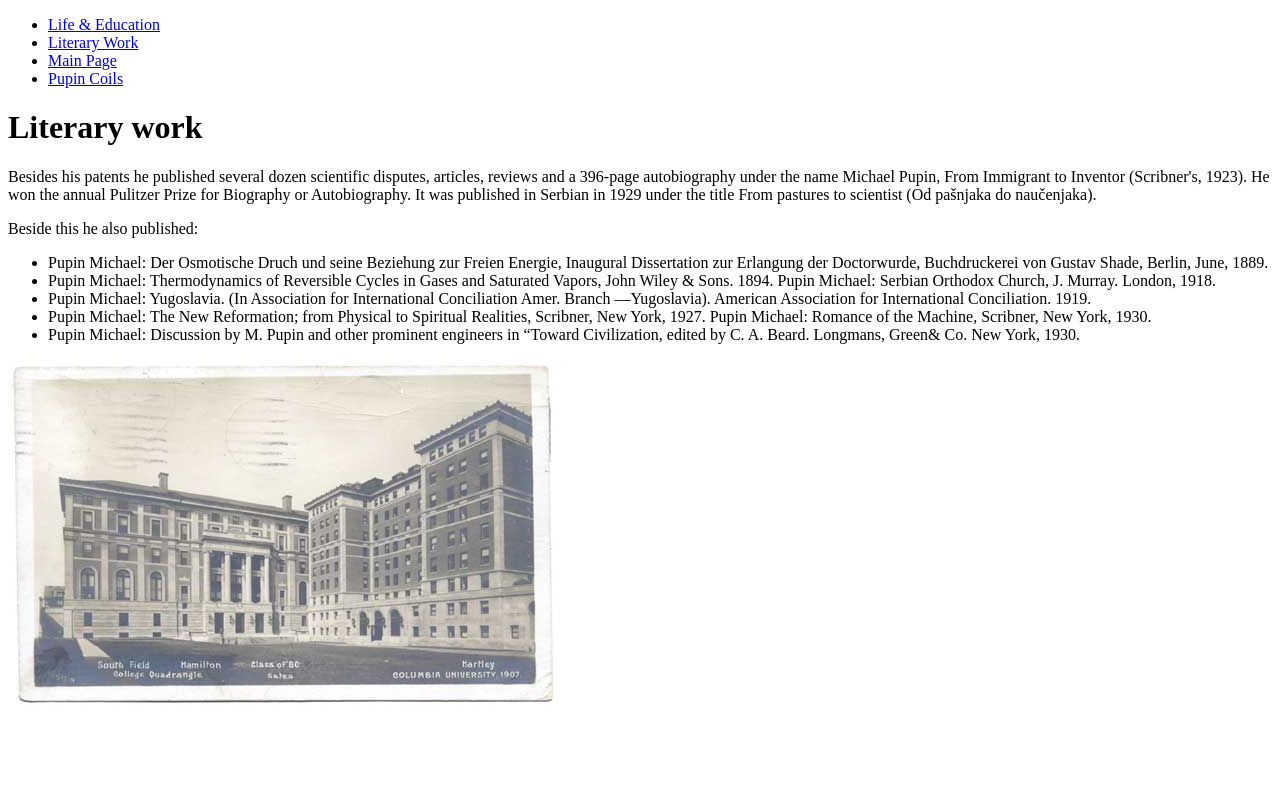
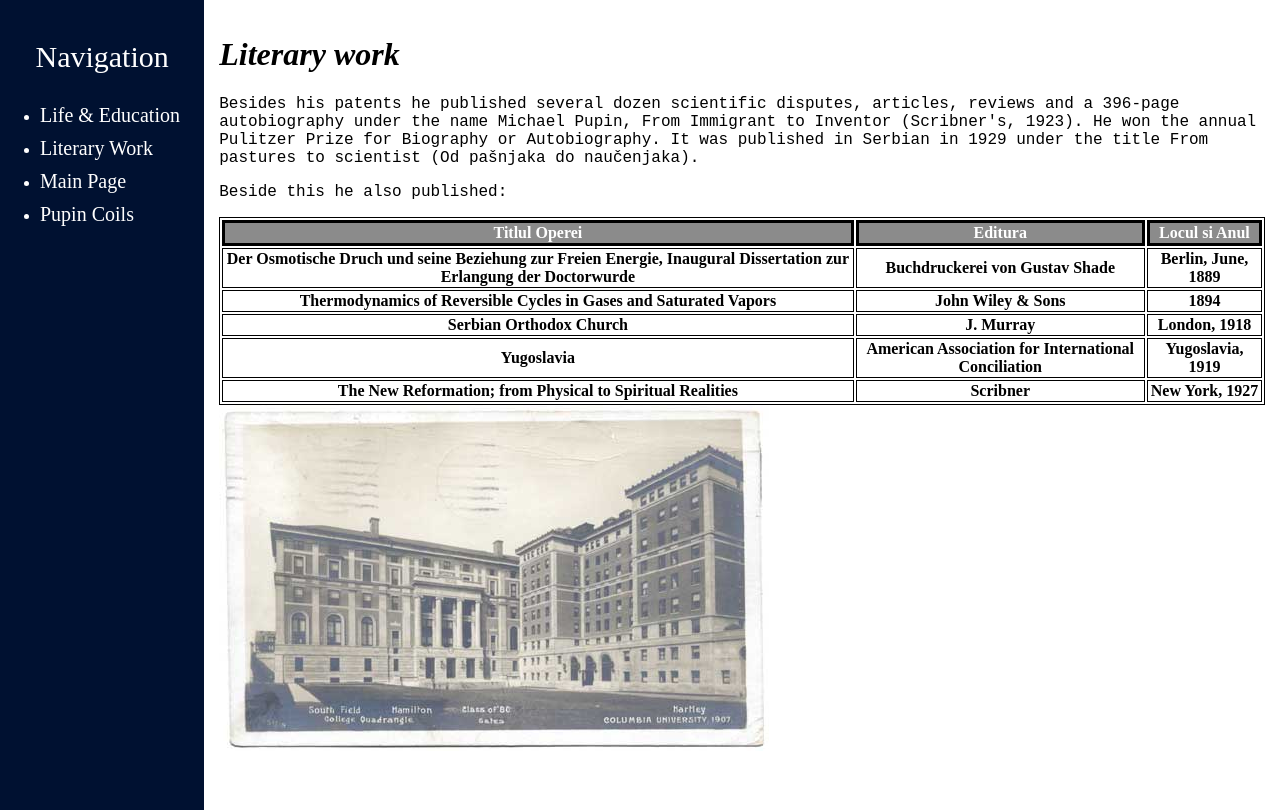
Before and after one commit to VladMesesan/LinkAcademy-HW, a plain HTML site: page HTML&CSS2/literary.html in a window 1280 px wide. Drawn offline with Linux system fonts and the light colour scheme.

Commit message:
Modifief assignment 2 for assignment 3

```diff
--- a/HTML&CSS2/literary.html
+++ b/HTML&CSS2/literary.html
@@ -5,50 +5,69 @@
     <meta charset="UTF-8">
     <meta http-equiv="X-UA-Compatible" content="IE=edge">
     <meta name="viewport" content="width=device-width, initial-scale=1.0">
+    <link rel="stylesheet" href="styles.css">
     <title>Literary Work</title>
 </head>
 
 <body>
+    <div class="side-nav">
+        <p>Navigation</p>
         <ul>
             <li><a href="lifeAndEducation.html">Life & Education</a></li>
             <li><a href="literary.html">Literary Work</a></li>
             <li><a href="main.html">Main Page</a></li>
             <li><a href="pupin-coils.html">Pupin Coils</a></li>
         </ul>
-
+    </div>
+    <div class="main-content-literary main-content">
         <h1>Literary work</h1>
 
         <p>Besides his patents he published several dozen scientific disputes, articles, reviews and a 396-page
             autobiography under
             the name Michael Pupin, From Immigrant to Inventor (Scribner's, 1923). He won the annual Pulitzer Prize for
             Biography or
-        Autobiography. It was published in Serbian in 1929 under the title From pastures to scientist (Od pašnjaka do
+            Autobiography. It was published in Serbian in 1929 under the title From pastures to scientist (Od pašnjaka
+            do
             naučenjaka).</p>
 
         <p>Beside this he also published:</p>
 
-    <ul>
-        <li>Pupin Michael: Der Osmotische Druch und seine Beziehung zur Freien Energie, Inaugural Dissertation zur
-            Erlangung
-            der
-            Doctorwurde, Buchdruckerei von Gustav Shade, Berlin, June, 1889.</li>
-
-        <li>Pupin Michael: Thermodynamics of Reversible Cycles in Gases and Saturated Vapors, John Wiley & Sons. 1894.
-            Pupin Michael: Serbian Orthodox Church, J. Murray. London, 1918.</li>
-
-        <li>Pupin Michael: Yugoslavia. (In Association for International Conciliation Amer. Branch —Yugoslavia).
-            American
-            Association for International Conciliation. 1919.</li>
-
-        <li>Pupin Michael: The New Reformation; from Physical to Spiritual Realities, Scribner, New York, 1927.
-            Pupin Michael: Romance of the Machine, Scribner, New York, 1930.</li>
-
-        <li>Pupin Michael: Discussion by M. Pupin and other prominent engineers in “Toward Civilization, edited by C. A.
-            Beard.
-            Longmans, Green& Co. New York, 1930.</li>
-    </ul>
+        <table>
+            <tr class="table-header">
+                <th>Titlul Operei</th>
+                <th>Editura</th>
+                <th>Locul si Anul</th>
+            </tr>
+            <tr>
+                <th>Der Osmotische Druch und seine Beziehung zur Freien Energie, Inaugural Dissertation zur Erlangung
+                    der Doctorwurde</th>
+                <th>Buchdruckerei von Gustav Shade</th>
+                <th>Berlin, June, 1889</th>
+            </tr>
+            <tr>
+                <th>Thermodynamics of Reversible Cycles in Gases and Saturated Vapors</th>
+                <th>John Wiley & Sons</th>
+                <th>1894</th>
+            </tr>
+            <tr>
+                <th>Serbian Orthodox Church</th>
+                <th>J. Murray</th>
+                <th>London, 1918</th>
+            </tr>
+            <tr>
+                <th>Yugoslavia</th>
+                <th>American Association for International Conciliation</th>
+                <th>Yugoslavia, 1919</th>
+            </tr>
+            <tr>
+                <th>The New Reformation; from Physical to Spiritual Realities</th>
+                <th>Scribner</th>
+                <th>New York, 1927</th>
+            </tr>
+        </table>
 
         <img src="img/university.jpg" alt="">
+    </div>
 </body>
 
 </html>
--- /dev/null
+++ b/HTML&CSS2/styles.css
@@ -0,0 +1,64 @@
+body {
+    height: 100%;
+    margin: 0;
+    display: flex;
+    flex-direction: row;
+}
+
+a {
+    font-size: 20px;
+    color: white;
+    text-decoration: none;
+}
+
+a:hover {
+    color: blueviolet;
+}
+
+.side-nav li {
+    margin: 10px 0;
+}
+
+.side-nav p {
+    font-size: 30px;
+    text-align: center;
+}
+
+.side-nav {
+    padding-top: 10px;
+    background-color: rgb(0, 17, 49);
+    color: white;
+    width: 250px;
+    left: 0;
+     min-height: calc(100vh - 0px);
+}
+
+.main-content {
+    width: 100%;
+    height: 100%;
+}
+
+.main-content h1, .main-content h2 {
+    font-family: 'Times New Roman', Times, serif;
+    font-style: italic;
+    font-weight: 600;
+}
+
+.main-content p, .main-content li {
+    font-family: 'Courier New', Courier, monospace;
+    font-weight: 400;
+}
+
+.main-content {
+    margin: 15px;
+}
+
+table, th {
+    border: 1px solid black;
+}
+
+.table-header th{
+    border: 3px solid black;
+    background-color: rgb(139, 139, 139);
+    color: white;
+}
```
Also changed, not shown: HTML&CSS2/lifeAndEducation.html (+95 -37 lines), HTML&CSS2/main.html (+12 -3 lines), HTML&CSS2/pupin-coils.html (+24 -7 lines). Lines whose indentation alone changed are shown as unchanged.
